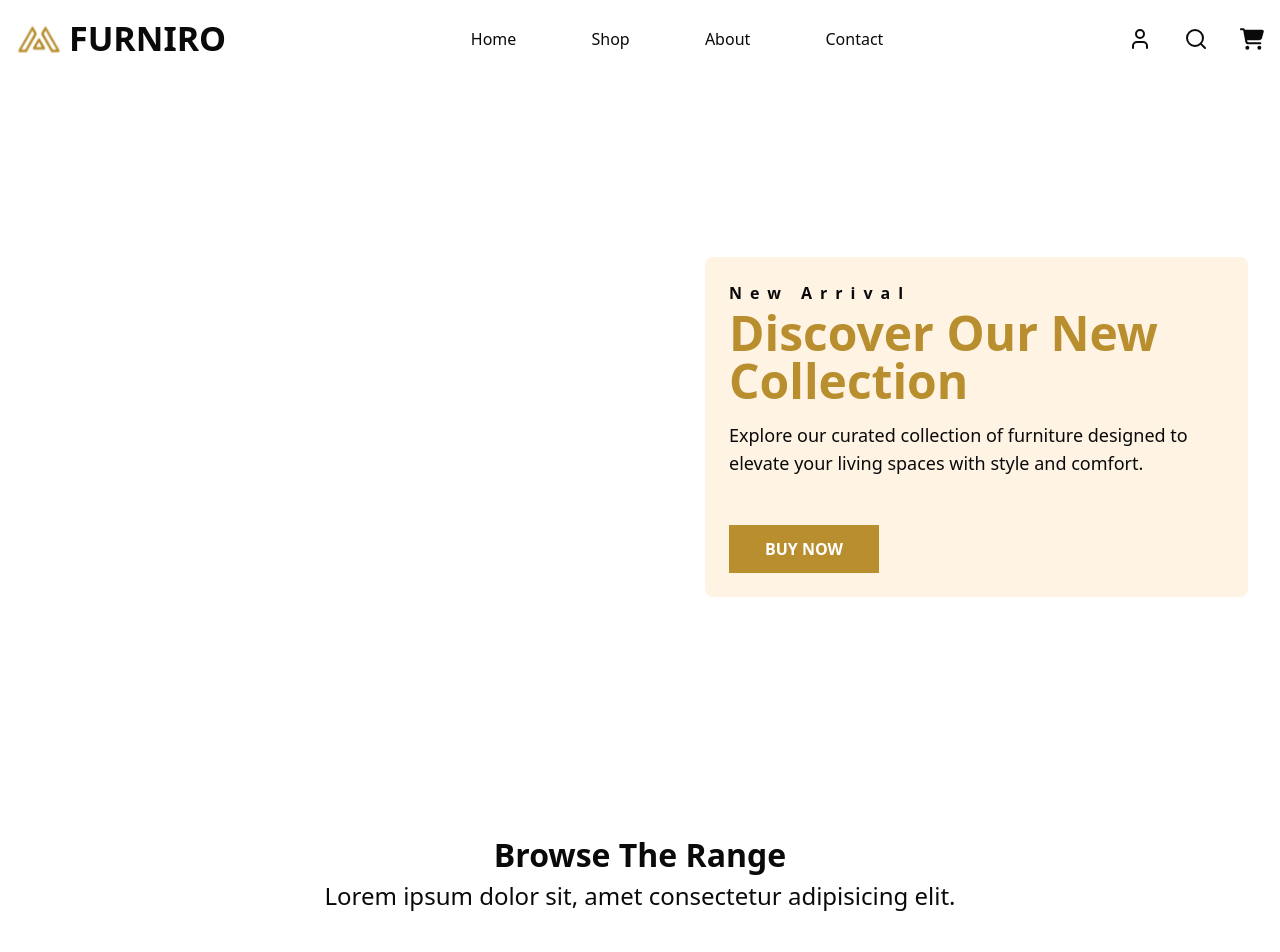
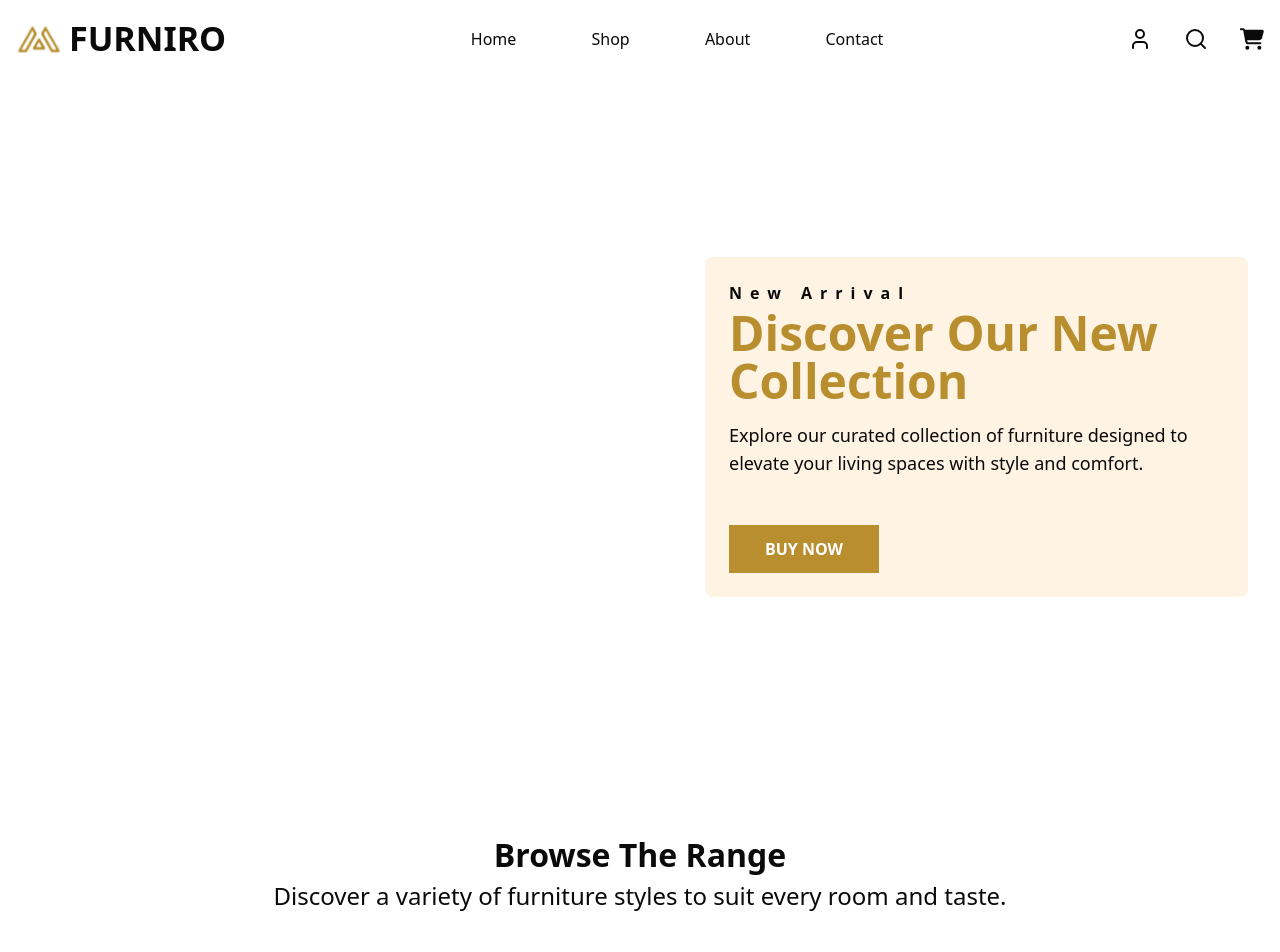
Before and after one commit to ShinobiKoda/furniro, a Next.js app: page /home in a window 1280 px wide. Shown: the top 952 px of the page. Built offline with nearby package versions, Linux system fonts and the light colour scheme.

Commit message:
Enhance HomePage animations; integrate fadeInUp and staggerChildren effects for improved visual appeal

```diff
--- a/src/components/home/homepage.tsx
+++ b/src/components/home/homepage.tsx
@@ -1,7 +1,7 @@
 "use client";
 
 import { motion } from "framer-motion";
-import { zoomIn } from "../animations/motion";
+import { zoomIn, fadeInUp, staggerChildren } from "../animations/motion";
 import Image from "next/image";
 
 const categories = ["Dining", "Living", "Bedroom"];
@@ -35,20 +35,37 @@ export function HomePage() {
       </div>
 
       <div className="mt-[56.47px] w-full px-4 space-y-[62px]">
-        <div className="text-center space-y-1">
-          <h2 className="lg:text-[32px] font-bold text-2xl">
+        <motion.div
+          initial="hidden"
+          animate="visible"
+          variants={staggerChildren}
+          className="text-center space-y-1"
+        >
+          <motion.h2
+            variants={fadeInUp}
+            className="lg:text-[32px] font-bold text-2xl"
+          >
             Browse The Range
-          </h2>
-          <p className="text-base lg:text-2xl font-normal">
-            Lorem ipsum dolor sit, amet consectetur adipisicing elit.
-          </p>
-        </div>
+          </motion.h2>
+          <motion.p
+            variants={fadeInUp}
+            className="text-base lg:text-2xl font-normal"
+          >
+            Discover a variety of furniture styles to suit every room and taste.
+          </motion.p>
+        </motion.div>
 
-        <div className="overflow-x-auto snap-x snap-mandatory scrollbar-hide px-4">
+        <motion.div
+          initial="hidden"
+          animate="visible"
+          variants={staggerChildren}
+          className="overflow-x-auto snap-x snap-mandatory scrollbar-hide px-4"
+        >
           <div className="flex gap-5 justify-start max-w-[1440px] mx-auto lg:justify-center">
             {categories.map((category, index) => (
-              <div
+              <motion.div
                 key={index}
+                variants={fadeInUp}
                 className="flex-shrink-0 w-[80%] sm:w-[60%] md:w-[40%] lg:w-[30%] max-w-[300px] snap-center space-y-[30px]"
               >
                 <Image
@@ -58,11 +75,13 @@ export function HomePage() {
                   height={500}
                   className="w-full h-auto object-cover rounded-lg cursor-grab"
                 />
-                <p className="text-center font-semibold lg:text-2xl text-lg">{category}</p>
-              </div>
+                <p className="text-center font-semibold lg:text-2xl text-lg">
+                  {category}
+                </p>
+              </motion.div>
             ))}
           </div>
-        </div>
+        </motion.div>
       </div>
     </div>
   );
```
